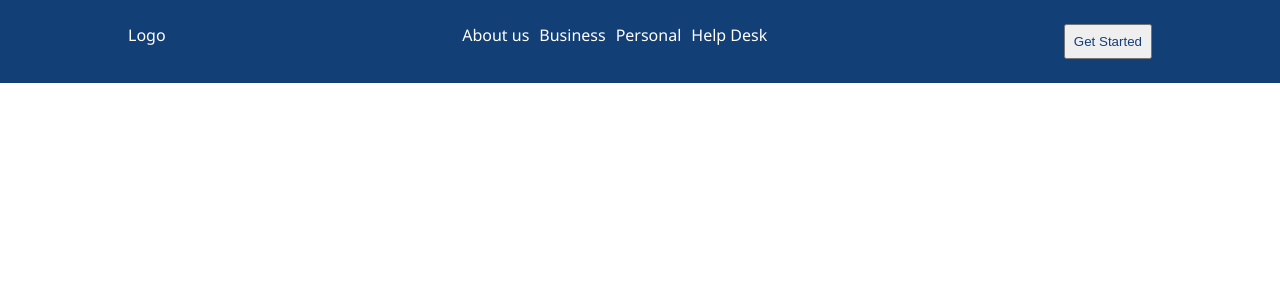
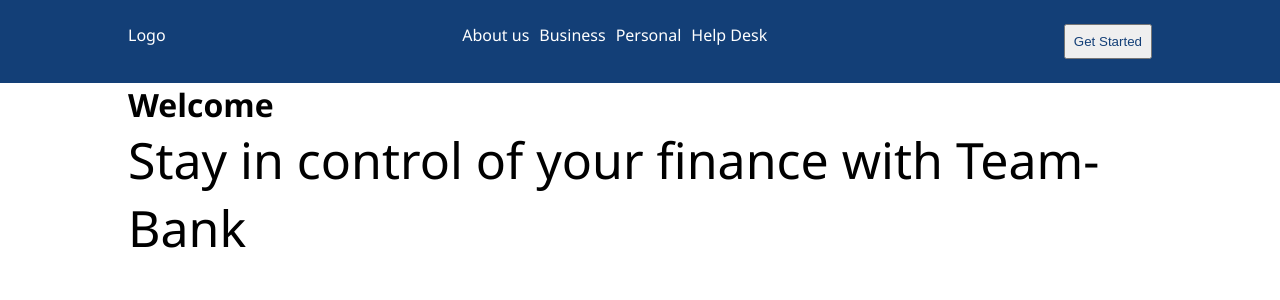
Before and after one commit to Ibnyahyah/Team-bank, a React (Create React App) app: page / in a window 1280 px wide. Shown: the top 300 px of the page. Built offline with nearby package versions, Linux system fonts and the light colour scheme.

Commit message:
adding transaction page

```diff
--- a/src/App.css
+++ b/src/App.css
@@ -173,6 +173,18 @@ sup{
 .profile-bar a{
   color:black;
 }
+.main-section-home{
+  font-family:'Segoe UI', Tahoma, Geneva, Verdana, sans-serif;
+  /* background: url("/src/bg.jpg")no-repeat; */
+  background-size: cover;
+  background-position: center;
+  min-height: 100vh;
+  color:#000;
+}
+.main-section-home p{
+  font-size:50px;
+  color: black;
+}
 
 /* footer */
 footer{
--- a/src/App.js
+++ b/src/App.js
@@ -6,6 +6,7 @@ import Login from './pages/login/login';
 import Home from './pages/home/home-page';
 import SignUp from './pages/sign-up/sign-up';
 import Profile from './pages/profile/profile';
+import Transactions from './pages/transaction/transactions';
 
 function App() {
   return (
@@ -16,6 +17,7 @@ function App() {
         <Route path="/profile" element={<Profile/>}/>
         <Route path="/login" element={<Login/>}/>
         <Route path="/sign-up" element={<SignUp/>}/>
+        <Route path="/transactions" element={<Transactions/>}/>
     </Routes>
     </BrowserRouter>
   );
--- a/src/pages/home/home-page.jsx
+++ b/src/pages/home/home-page.jsx
@@ -2,6 +2,18 @@ import Navbar from "../../component/navbar/navbar";
 
 export default function Home(){
     return(
+        <>
+        <div className="main-section-home">
         <Navbar/>
+            <div className="container">
+                <div>
+                    <h1>Welcome</h1>
+                    <div>
+                        <p>Stay in control of your finance with Team-Bank</p>
+                    </div>
+                </div>
+            </div>
+        </div>
+        </>
     )
 }
--- /dev/null
+++ b/src/pages/transaction/transactions.jsx
@@ -0,0 +1,11 @@
+import LoginNavbar from "../../component/navbar/login-navbar";
+import Transaction from "../../component/transaction/transaction";
+
+export default function Tranasaction(){
+    return(
+        <>
+            <LoginNavbar/>
+            <Transaction/>
+        </>
+    )
+}
```
